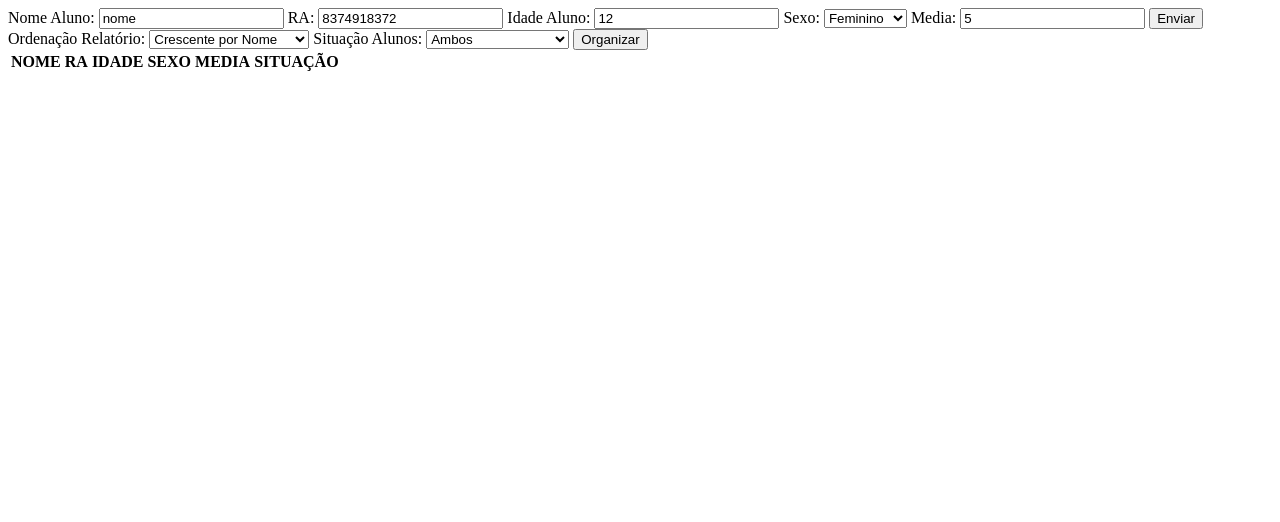
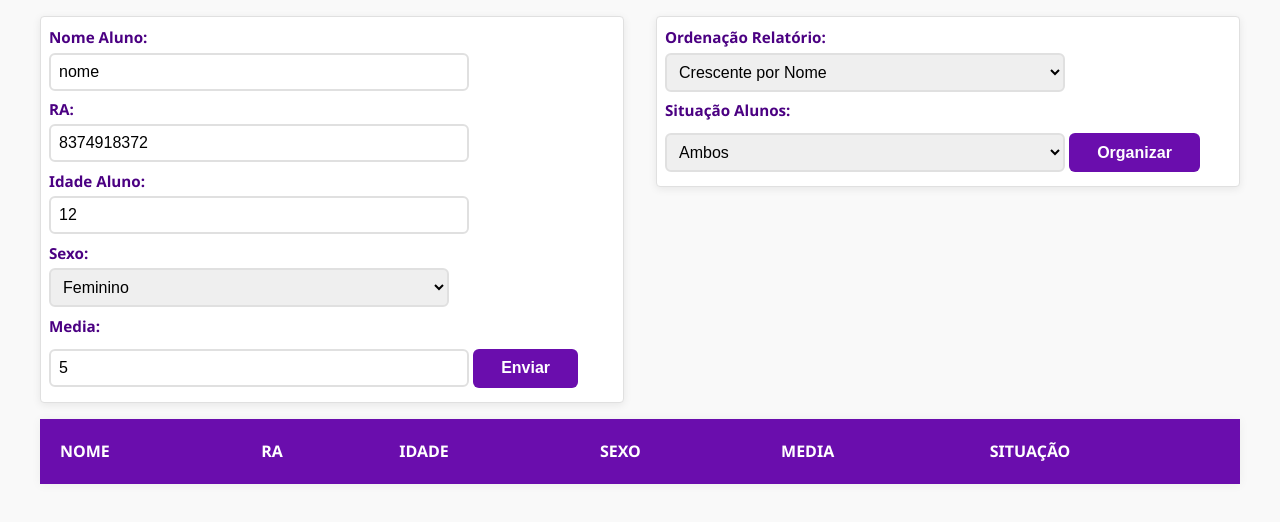
Before and after one commit to AntonioAzevedoC/trabalho1EstruturaDados, a plain HTML site: page index.html in a window 1280 px wide. Drawn offline with Linux system fonts and the light colour scheme.

Commit message:
Adding Styling with deepseek

```diff
--- /dev/null
+++ b/css/style.css
@@ -0,0 +1,180 @@
+/* Accessible Student Management System */
+:root {
+  /* Color Palette */
+  --purple-dark: #4b0082; /* AA compliant on white */
+  --purple-medium: #6a0dad; /* Primary brand color */
+  --purple-light: #d8bfd8; /* Light accent */
+
+  --grey-dark: #333; /* Primary text */
+  --grey-medium: #666; /* Secondary text */
+  --grey-light: #e0e0e0; /* Borders */
+  --grey-very-light: #f9f9f9; /* Background */
+
+  /* Status Colors */
+  --approved: #2e7d32; /* Green */
+  --reproved: #c62828; /* Red */
+  --warning: #ff8f00; /* Orange */
+}
+
+/* Base Styles */
+body {
+  font-family: "Segoe UI", Roboto, -apple-system, sans-serif;
+  line-height: 1.6;
+  color: var(--grey-dark);
+  background-color: var(--grey-very-light);
+  padding: 1rem;
+  max-width: 1200px;
+  margin: 0 auto;
+}
+
+/* Main Container */
+.__entrada-dados {
+  display: grid;
+  gap: 2rem;
+  margin-bottom: 1rem;
+}
+
+/* Form Sections */
+.__secao-cadastro,
+.__opcoes-relatorio {
+  background: white;
+  border-radius: 4px;
+  padding: 0.5rem;
+  box-shadow: 0 2px 8px rgba(0, 0, 0, 0.08);
+  border: 1px solid var(--grey-light);
+}
+
+/* Form Elements */
+.__label {
+  display: block;
+  margin-bottom: 0.2rem;
+  font-weight: 600;
+  color: var(--purple-dark);
+  font-size: 0.95rem;
+}
+
+.__input-el,
+.__select-organizacao {
+  width: 100%;
+  padding: 0.5rem;
+  margin-bottom: 0.4rem;
+  border: 2px solid var(--grey-light);
+  border-radius: 6px;
+  font-size: 1rem;
+  transition: all 0.2s ease;
+  max-width: 400px;
+}
+
+.__input-el:focus,
+.__select-organizacao:focus {
+  border-color: var(--purple-medium);
+  outline: 3px solid var(--purple-light);
+  box-shadow: 0 0 0 3px rgba(106, 13, 173, 0.15);
+}
+
+/* Buttons */
+.__input-btn,
+.__botao-organizar {
+  background-color: var(--purple-medium);
+  color: white;
+  border: none;
+  padding: 0.65rem 1.75rem;
+  border-radius: 6px;
+  font-weight: 600;
+  cursor: pointer;
+  font-size: 1rem;
+  transition: all 0.2s ease;
+  margin-top: 0.5rem;
+}
+
+.__input-btn:hover,
+.__botao-organizar:hover,
+.__input-btn:focus,
+.__botao-organizar:focus {
+  background-color: var(--purple-dark);
+  transform: translateY(-1px);
+  box-shadow: 0 2px 6px rgba(0, 0, 0, 0.15);
+}
+
+/* Table Styles */
+.__tabela-relatorio {
+  width: 100%;
+  border-collapse: collapse;
+  margin-top: 1rem;
+  box-shadow: 0 1px 10px rgba(0, 0, 0, 0.05);
+  background: white;
+}
+
+.__tabela-relatorio th {
+  background-color: var(--purple-medium);
+  color: white;
+  padding: 1.25rem;
+  text-align: left;
+  font-weight: 600;
+  position: sticky;
+  top: 0;
+}
+
+.__tabela-relatorio td {
+  padding: 1rem 1.25rem;
+  border-bottom: 1px solid var(--grey-light);
+}
+
+.__tabela-relatorio tr:nth-child(even) {
+  background-color: var(--grey-very-light);
+}
+
+.__tabela-relatorio tr:hover td {
+  background-color: rgba(106, 13, 173, 0.05);
+}
+
+/* Status Indicators */
+.__tabela-relatorio td:nth-child(6) {
+  font-weight: 600;
+  text-transform: capitalize;
+}
+
+.__tabela-relatorio td:nth-child(6)[data-status="Aprovado"] {
+  color: var(--approved);
+}
+
+.__tabela-relatorio td:nth-child(6)[data-status="Reprovado"] {
+  color: var(--reproved);
+}
+
+/* Responsive Design */
+@media (min-width: 768px) {
+  .__entrada-dados {
+    grid-template-columns: 1fr 1fr;
+    align-items: start;
+  }
+
+  .__secao-cadastro {
+    grid-column: 1;
+  }
+
+  .__opcoes-relatorio {
+    grid-column: 2;
+  }
+}
+
+@media (max-width: 767px) {
+  body {
+    padding: 0.75rem;
+  }
+
+  .__input-el,
+  .__select-organizacao {
+    max-width: 100%;
+  }
+}
+
+/* Accessibility Enhancements */
+:focus-visible {
+  outline: 3px solid var(--purple-light);
+  outline-offset: 2px;
+}
+
+[aria-busy="true"] {
+  opacity: 0.7;
+}
--- a/index.html
+++ b/index.html
@@ -7,8 +7,12 @@
     <!-- SCRIPT -->
     <script defer type="module" src="js/cadastro.mjs"></script>
     <script defer type="module" src="js/organizar.mjs"></script>
+
+    <!-- ESTILO -->
+    <link rel="stylesheet" href="css/style.css" />
   </head>
   <body>
+    <div class="__entrada-dados">
       <!-- SEÇÃO DE CADASTRO DE ALUNOS -->
       <div class="__secao-cadastro">
         <!-- CADASTRO NOME -->
@@ -73,6 +77,7 @@
         <!-- BOTÃO PARA ORGANIZAR TABELA -->
         <button class="__botao-organizar">Organizar</button>
       </div>
+    </div>
 
     <!-- TABELA DE RELATÓRIO DE  ALUNOS -->
     <table class="__tabela-relatorio" id="__tabela">
```
Lines whose indentation alone changed are shown as unchanged.
